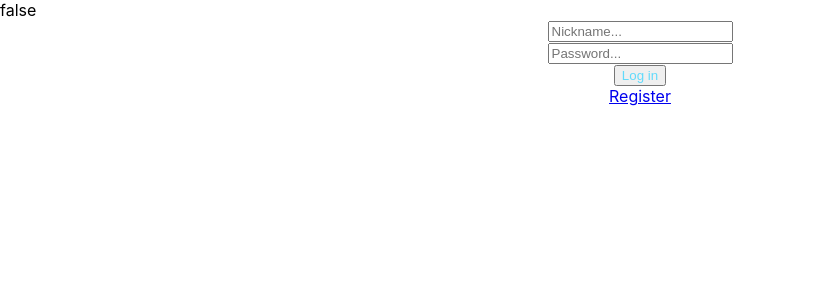
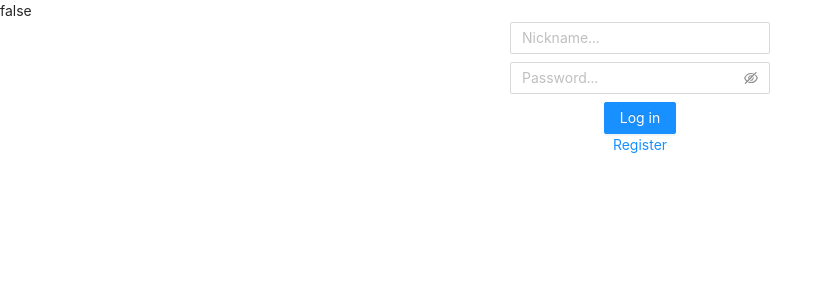
Before and after one commit to crypto-L/smart-storage-client, a React (Create React App) app in the folder smart-storage/: page / in a window 1280 px wide. Shown: the top 300 px of the page, without its empty margins (0-832 px from the left). Built offline with nearby package versions, Linux system fonts and the light colour scheme.

Commit message:
login feature implemented

```diff
--- a/smart-storage/package.json
+++ b/smart-storage/package.json
@@ -6,6 +6,7 @@
     "@testing-library/jest-dom": "^5.16.2",
     "@testing-library/react": "^12.1.4",
     "@testing-library/user-event": "^13.5.0",
+    "antd": "^4.19.3",
     "axios": "^0.26.1",
     "react": "^17.0.2",
     "react-dom": "^17.0.2",
--- a/smart-storage/src/App.js
+++ b/smart-storage/src/App.js
@@ -1,5 +1,6 @@
 import React from 'react';
 import Login from './Login/Login';
+import 'antd/dist/antd.css';
 
 class App extends React.Component {
     constructor(props){
@@ -12,22 +13,37 @@ class App extends React.Component {
         this.handleLogin = this.handleLogin.bind(this);
     };
 
+    componentDidMount(){
+        //checking for token in localstorage
+        if(localStorage.getItem('token') && localStorage.getItem('userId')){
+            this.setState({isLogged: true});
+        };
+    }
+
     handleLogin(){
-        this.setState({isLogined:true});
-
+        this.setState({isLogged:true});
     };
 
     render() {
         //или тут проверять локал сторадж на наличие токена, если нету - рендерить логин
         //https://ru.reactjs.org/docs/conditional-rendering.html как раз тут примерр
+        if(!this.state.isLogged){
+            return(
+                <div className="App">
+                    {this.state.isLogged.toString()}
+                <Login onLogin={this.handleLogin}/>
+                </div>
+            );
+        } else {
+            return(
 
+                <div className="App">
+                    {this.state.isLogged.toString()}
+                Home
+                </div>
+            );
+        };
 
-        return(
-            <div className="App">
-            <div>{this.state.isLogged.toString()}</div>
-            <Login onLogin={this.handleLogin}/>
-            </div>
-        );
     };
 };
 
--- a/smart-storage/src/Login/Login.js
+++ b/smart-storage/src/Login/Login.js
@@ -2,6 +2,9 @@ import React from 'react';
 import { Link } from 'react-router-dom';
 import { loginRequest } from './api/login-api';
 import './Login.css';
+import { Input, Space , Button, Alert} from 'antd';
+import { EyeInvisibleOutlined, EyeTwoTone } from '@ant-design/icons';
+
 
 class Login extends React.Component {
 
@@ -11,6 +14,7 @@ class Login extends React.Component {
     this.state = {
       nickname: '',
       password: '',
+      errorOccured: false,
     };
     this.handleChange = this.handleChange.bind(this);
     this.handleButtonClick = this.handleButtonClick.bind(this);
@@ -24,21 +28,47 @@ class Login extends React.Component {
 
   async handleButtonClick(){
     var token = await loginRequest(this.state.nickname, this.state.password);
-    console.dir(token);
-    // this.props.onLogin();
+    if(token === null){
+      this.setState({
+        nickname: '',
+        password: '',
+        errorOccured: true,
+      });
+    } else{
+      localStorage.setItem('token', token.token);
+      localStorage.setItem('userId', token.userId);
+      this.props.onLogin();
+    };
   };
 
   render() {
     // TODO: проверять тут токен в локал-сторадже, если есть, редирект на хоум
+    const renderErrorBlock = () => {
+      if(this.state.errorOccured){
+        return (<Alert
+          message="Wrong nickname or password!"
+          type="error"
+          showIcon
+          />);
+      };
+    };
+
     return(
       <div className="Login">
-      <input type="text" name='nickname' onChange={this.handleChange} value={this.state.nickname} placeholder='Nickname...'></input>
-      <br></br>
-      <input type="password" name='password' onChange={this.handleChange} value={this.state.password} placeholder='Password...'></input>
-      <br></br>
-      <button className='Login-button' onClick={this.handleButtonClick}>Log in</button>
+      <Space direction="vertical">
+        <Input placeholder="Nickname..." name='nickname' onChange={this.handleChange} value={this.state.nickname} />
+        <Input.Password
+        name='password' onChange={this.handleChange} value={this.state.password}
+        iconRender={visible => (visible ? <EyeTwoTone /> : <EyeInvisibleOutlined />)}
+        placeholder="Password..."
+        />
+        <Button onClick={this.handleButtonClick} type="primary" size="default">
+          Log in
+        </Button>
+      </Space>
       <br></br>
       <Link to="/register">Register</Link>
+      {renderErrorBlock()}
       </div>
     );
   }
--- a/smart-storage/src/Login/api/login-api.js
+++ b/smart-storage/src/Login/api/login-api.js
@@ -13,7 +13,10 @@ function loginRequest(nickname, password) {
             const token = res.data.token;
             return new Token(userId, token);
         }
-    }, error => console.dir(error.response.status));
+    }, error => {
+        console.dir(error.response.status);
+        return null;
+    });
 };
 
 export {loginRequest};
--- a/smart-storage/src/index.js
+++ b/smart-storage/src/index.js
@@ -3,7 +3,9 @@ import ReactDOM from 'react-dom';
 import App from './App.js';
 import { BrowserRouter, Route, Routes } from 'react-router-dom';
 import About from './Register/Register';
+import { DatePicker } from 'antd';
 import './index.css';
+import 'antd/dist/antd.css';
 
 ReactDOM.render(
   <BrowserRouter>
```
Also changed, not shown: 1 other file (tests, documents, lock files or other folders).
